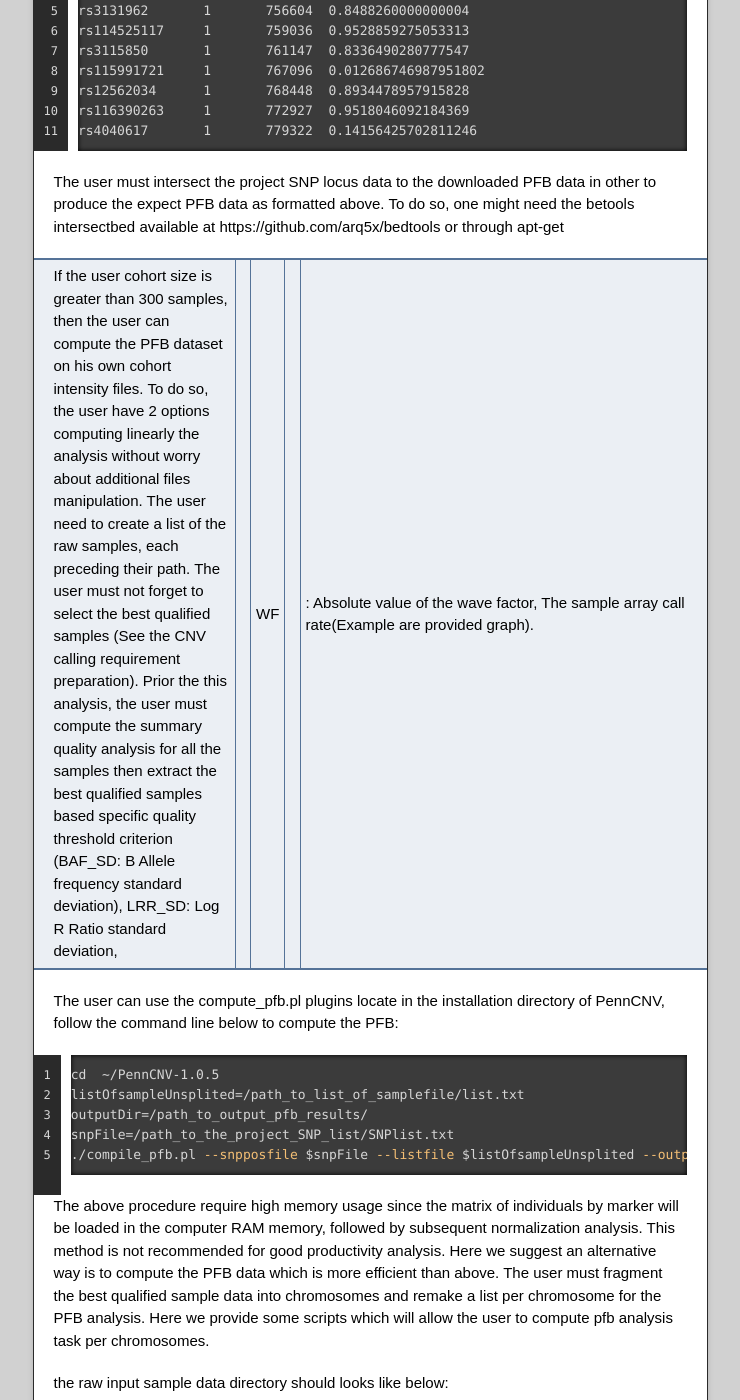
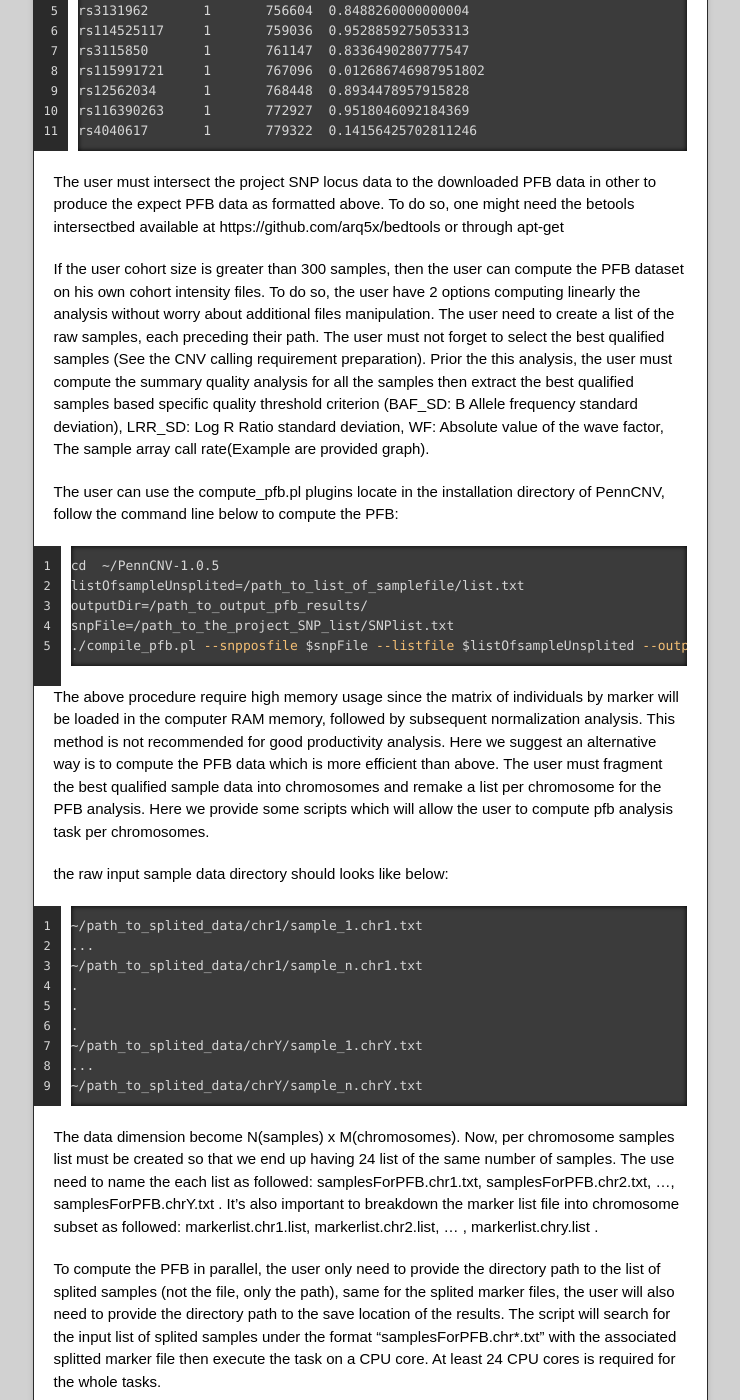
Before and after one commit to MartineauJeanLouis/MIND-GENESPARALLELCNV, a Jekyll site: the page built from docs/index.md, in a window 1280 px wide and 1400 px high, scrolled down 10513 px. Shown: the whole window, without its empty margins (270-1010 px from the left). Built offline with Jekyll 4.4.1, drawn with Linux system fonts in a browser that asks for light colours; our own code applies the rules of GitHub Pages for plain Markdown files.

Commit message:
edit index

```diff
--- a/docs/index.md
+++ b/docs/index.md
@@ -340,7 +340,7 @@ rs4040617       1       779322  0.14156425702811246
 
 The user must intersect the project SNP locus data to the downloaded PFB data in other to produce the expect PFB data as formatted above. To do so, one might need the betools intersectbed available at https://github.com/arq5x/bedtools or through apt-get
 
-If the user cohort size is greater than 300 samples, then the user can compute the PFB dataset on his own cohort intensity files. To do so, the user have 2 options computing linearly the analysis without worry about additional files manipulation. The user need to create a list of the raw samples, each preceding their path. The user must not forget to select the best qualified samples (See the CNV calling requirement preparation). Prior the this analysis, the user must compute the summary quality analysis for all the samples then extract the best qualified samples based specific quality threshold criterion (BAF_SD: B Allele frequency standard deviation), LRR_SD: Log R Ratio standard deviation, ||WF||: Absolute value of the wave factor, The sample array call rate(Example are provided graph).
+If the user cohort size is greater than 300 samples, then the user can compute the PFB dataset on his own cohort intensity files. To do so, the user have 2 options computing linearly the analysis without worry about additional files manipulation. The user need to create a list of the raw samples, each preceding their path. The user must not forget to select the best qualified samples (See the CNV calling requirement preparation). Prior the this analysis, the user must compute the summary quality analysis for all the samples then extract the best qualified samples based specific quality threshold criterion (BAF_SD: B Allele frequency standard deviation), LRR_SD: Log R Ratio standard deviation, WF: Absolute value of the wave factor, The sample array call rate(Example are provided graph).
 
 The user can use the compute_pfb.pl plugins locate in the installation directory of PennCNV, follow the command line below to compute the PFB:
 
```
